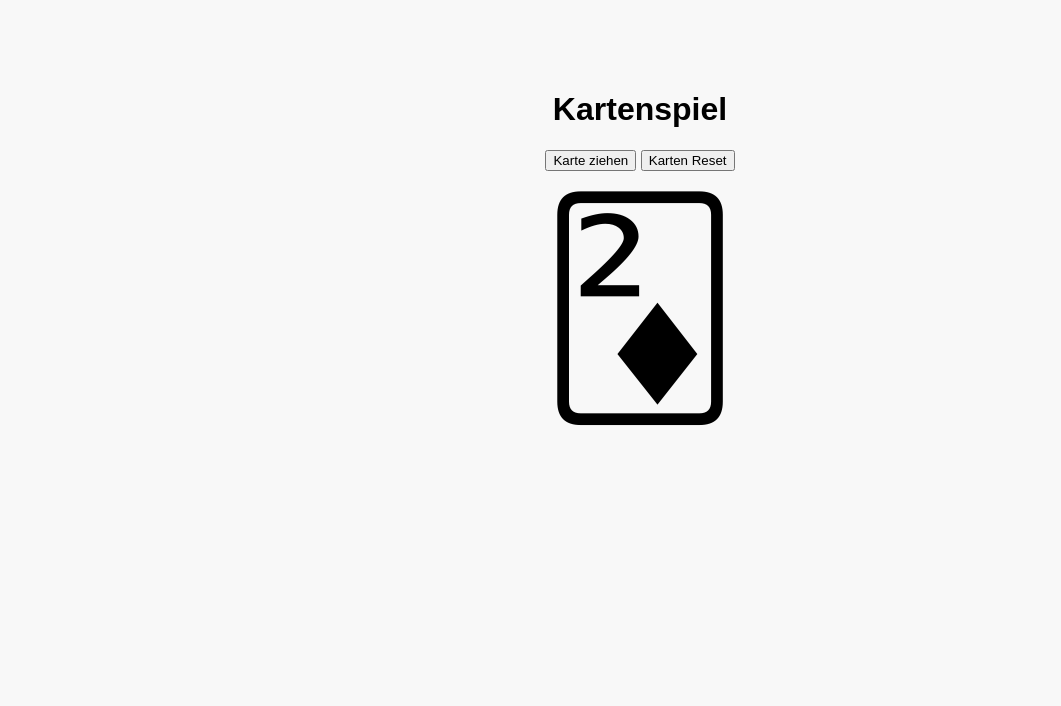
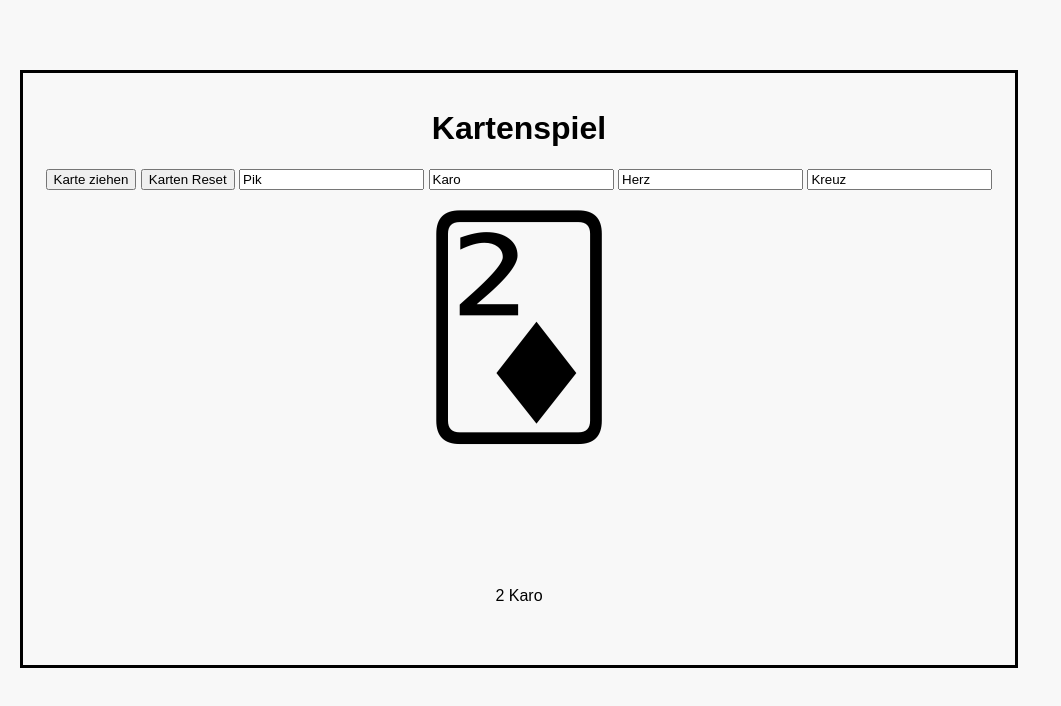
Before and after one commit to nexophoenixe/FIV_5AHET, a plain HTML site: page index.html in a window 1280 px wide. Both pictures are taken after a click on the button "Karte ziehen". Shown: the whole page, without its empty margins (0-1061 px from the left). Drawn offline with Linux system fonts and the light colour scheme.

Commit message:
Update index.html

```diff
--- a/index.html
+++ b/index.html
@@ -7,24 +7,58 @@
     <link rel="stylesheet" href="style.css">
     <link rel="manifest" href="manifest.json">
     <style>
+
         body {
             font-family: Arial, sans-serif;
             text-align: center;
+            align-items: center;
             margin-top: 50px;
         }
+        div {
+            border: solid 3px;
+            padding: 1em;
+            max-width: 75%;
+        }
+
         #karte {
+
             font-size: 200px;
             margin-top: 20px;
+
+            align-items: center;
         }
+        #uebung {
+            position: relative;
+            bottom: 10%;
+
+            align-items: center;
+        }
+        #dave{
+            position: absolute;
+            width: 100%;
+            height: 70%;
+        }
+
     </style>
 </head>
 <body>
 
-    <h1>Kartenspiel</h1>
-    <button onclick="zieheKarte()">Karte ziehen</button>
-    <button onclick="CardReset()">Karten Reset</button>
-    <p id="karte"></p>
-    <script src="service-worker.js"></script>
+    <div id="dave">
+        <h1>Kartenspiel</h1>
+
+        <button onclick="zieheKarte()">Karte ziehen</button>
+        <button onclick="CardReset()">Karten Reset</button>
+
+        <input type="text" id="input1" name="fname" value="Pik">
+        <input type="text" id="input2" name="fname" value="Karo">
+        <input type="text" id="input3" name="fname" value="Herz">
+        <input type="text" id="input4" name="fname" value="Kreuz">
+        <script src="service-worker.js"></script>
+
+        <p id="karte"></p>
+        <p id="uebung"></p>
+    </div>
+
 
     <script>
         if ('serviceWorker' in navigator) {
@@ -33,49 +67,100 @@
                 .catch(error => console.log('Service Worker Fehler:', error));
         }
 
-
-        let deck = [];
-        function CardReset() {
-            erstelleDeck();
-            mischeDeck;
-            deck = erstelleDeck();
-            mischeDeck(deck);
-        }
-
-        function erstelleDeck() {
-            const spielkarten = [
+        const spielkarten = [
                 "🂡", "🂢", "🂣", "🂤", "🂥", "🂦", "🂧", "🂨", "🂩", "🂪", "🂫", "🂭", "🂮", // Herz (A-K)
                 "🃁", "🃂", "🃃", "🃄", "🃅", "🃆", "🃇", "🃈", "🃉", "🃊", "🃋", "🃍", "🃎", // Karo (A-K)
                 "🂱", "🂲", "🂳", "🂴", "🂵", "🂶", "🂷", "🂸", "🂹", "🂺", "🂻", "🂽", "🂾", // Pik (A-K)
                 "🃑", "🃒", "🃓", "🃔", "🃕", "🃖", "🃗", "🃘", "🃙", "🃚", "🃛", "🃝", "🃞"  // Kreuz (A-K)
             ];
+
+        let Zahlenfolge = [
+            " 1", " 2", " 3", " 4", " 5", " 6", " 7", " 8", " 9", " 10", " 11", " 12", " 13"
+            ];
+        /*
+        let KartenFarbe = [
+            "Pik", "Karo", "Herz", "Kreuz"
+            ];
+        */
+
+        let KartenFarbe = [];
+        let kombinierteKarten = [];
+
+        function addKartenFarben() {
+            const input1 = document.getElementById("input1").value;
+            const input2 = document.getElementById("input2").value;
+            const input3 = document.getElementById("input3").value;
+            const input4 = document.getElementById("input4").value;
+            KartenFarbe = [input1, input2, input3, input4];
+            kombinierteKarten = new Array();
+            for (let farbe of KartenFarbe) {
+            for (let karte of Zahlenfolge) {
+                kombinierteKarten.push(`${karte} ${farbe}`);
+            }
+        }
+        }
+
+
+        for (let farbe of KartenFarbe) {
+            for (let karte of Zahlenfolge) {
+                kombinierteKarten.push(`${karte} ${farbe}`);
+            }
+        }
+
+
+        let deck = [];
+
+        function CardReset() {
+            newOrder= erstelleDeck();
+            mischeDeck(newOrder);
+        }
+
+        function erstelleDeck() {
+            const givenorder = [0, 1, 2, 3, 4, 5, 6, 7, 8, 9, 10, 11, 12, 13, 14, 15, 16, 17, 18, 19, 20,
+                    21, 22, 23, 24, 25, 26, 27, 28, 29, 30, 31, 32, 33, 34, 35, 36, 37, 38, 39, 40,
+                    41, 42, 43, 44, 45, 46, 47, 48, 49, 50, 51, 52, 53
+            ];
+
             const Card_Back = ["U+1F0A0", "🂠"]
-            let neuesDeck = [];
-            for (let karten of spielkarten) {
-                neuesDeck.push(karten);
+            let newOrder = [];
+            for (let order of givenorder) {
+                newOrder.push(order);
             }
 
-            return neuesDeck;
+            return newOrder;
         }
 
-        function mischeDeck(deck) {
-            for (let i = deck.length - 1; i > 0; i--) {
+        function mischeDeck(newOrder) {
+            for (let i = newOrder.length - 1; i > 0; i--) {
                 let j = Math.floor(Math.random() * (i + 1));
-                [deck[i], deck[j]] = [deck[j], deck[i]];
+                [newOrder[i], newOrder[j]] = [newOrder[j], newOrder[i]];
             }
         }
 
         function zieheKarte() {
-            if (deck.length === 0) {
+            addKartenFarben();
+
+            if (newOrder.length === 0) {
                 document.getElementById("karte").textContent = "🂠";
+                document.getElementById("uebung").textContent = "alle Karten gezogen"
                 return;
             }
-            let gezogeneKarte = deck.pop();
-            document.getElementById("karte").textContent =  gezogeneKarte;
+            if (newOrder.length === 52 || newOrder.length === 53) {
+                document.getElementById("karte").textContent = "🃏"
+                document.getElementById("uebung").textContent = "pause"
+            }
+
+            let gezogeneKarte = newOrder.pop();
+            document.getElementById("karte").textContent =  spielkarten[gezogeneKarte];
+            document.getElementById("uebung").textContent =  kombinierteKarten[gezogeneKarte];
+
         }
 
-        deck = erstelleDeck();
-        mischeDeck(deck);
+
+
+        newOrder= erstelleDeck();
+        mischeDeck(newOrder);
+
     </script>
 </body>
 </html>
```
